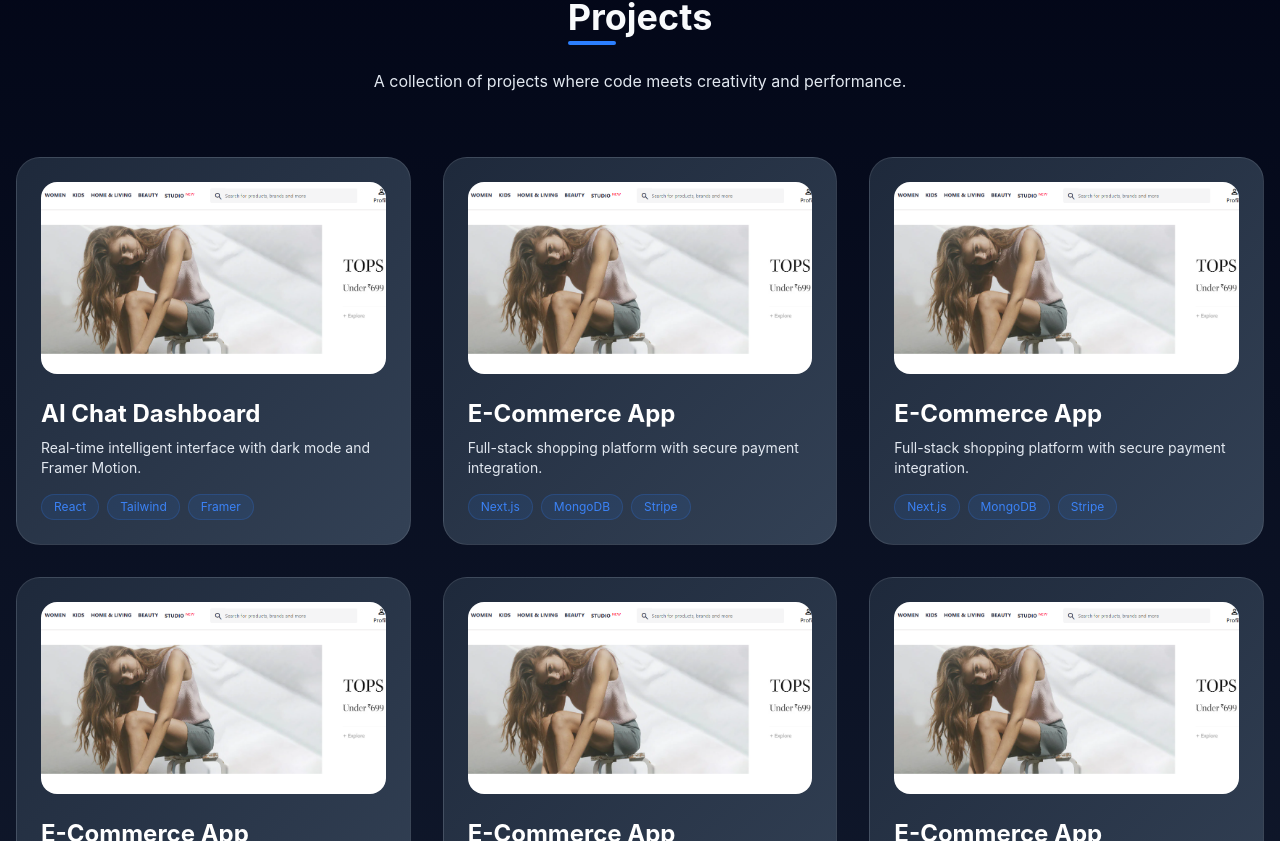
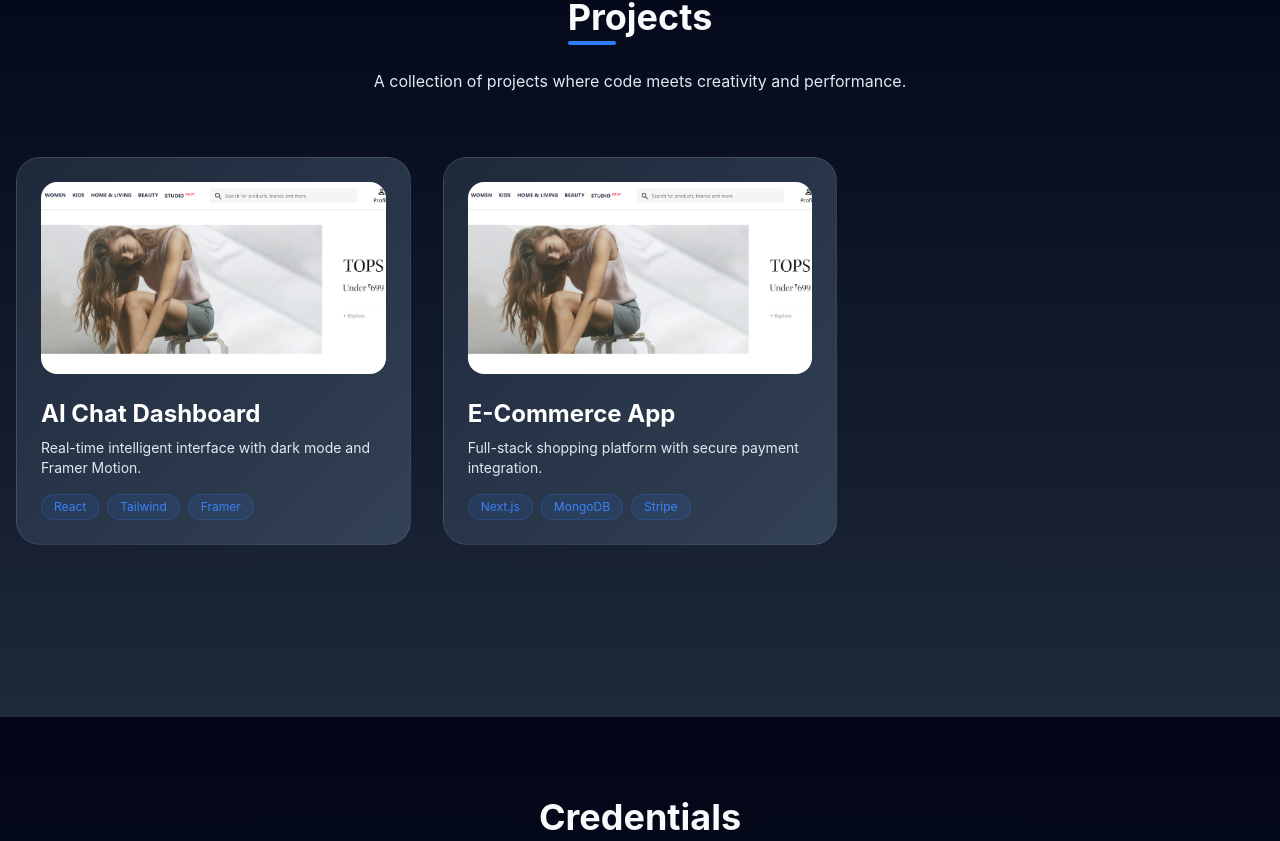
Before and after one commit to adal-naeem/Portfolio, a React (Vite) app: page / in a window 1280 px wide. Shown: the part 1959-2800 px from the top of the page. Built offline with nearby package versions, Linux system fonts and the light colour scheme.

Commit message:
projects decreased

```diff
--- a/src/components/Projects.jsx
+++ b/src/components/Projects.jsx
@@ -21,86 +21,7 @@ const Projects = () => {
             liveLink: "#",
             codeLink: "#"
         },
-        {
-            title: "E-Commerce App",
-            desc: "Full-stack shopping platform with secure payment integration.",
-            image: dd, // Dusri image use karein yahan
-            tech: ["Next.js", "MongoDB", "Stripe"],
-            liveLink: "#",
-            codeLink: "#"
-        },
-        {
-            title: "E-Commerce App",
-            desc: "Full-stack shopping platform with secure payment integration.",
-            image: dd, // Dusri image use karein yahan
-            tech: ["Next.js", "MongoDB", "Stripe"],
-            liveLink: "#",
-            codeLink: "#"
-        },
-        {
-            title: "E-Commerce App",
-            desc: "Full-stack shopping platform with secure payment integration.",
-            image: dd, // Dusri image use karein yahan
-            tech: ["Next.js", "MongoDB", "Stripe"],
-            liveLink: "#",
-            codeLink: "#"
-        },
-        {
-            title: "E-Commerce App",
-            desc: "Full-stack shopping platform with secure payment integration.",
-            image: dd, // Dusri image use karein yahan
-            tech: ["Next.js", "MongoDB", "Stripe"],
-            liveLink: "#",
-            codeLink: "#"
-        },
-        {
-            title: "E-Commerce App",
-            desc: "Full-stack shopping platform with secure payment integration.",
-            image: dd, // Dusri image use karein yahan
-            tech: ["Next.js", "MongoDB", "Stripe"],
-            liveLink: "#",
-            codeLink: "#"
-        },
-        {
-            title: "E-Commerce App",
-            desc: "Full-stack shopping platform with secure payment integration.",
-            image: dd, // Dusri image use karein yahan
-            tech: ["Next.js", "MongoDB", "Stripe"],
-            liveLink: "#",
-            codeLink: "#"
-        },
-        {
-            title: "E-Commerce App",
-            desc: "Full-stack shopping platform with secure payment integration.",
-            image: dd, // Dusri image use karein yahan
-            tech: ["Next.js", "MongoDB", "Stripe"],
-            liveLink: "#",
-            codeLink: "#"
-        },
-        {
-            title: "E-Commerce App",
-            desc: "Full-stack shopping platform with secure payment integration.",
-            image: dd, // Dusri image use karein yahan
-            tech: ["Next.js", "MongoDB", "Stripe"],
-            liveLink: "#",
-            codeLink: "#"
-        },
-        {
-            title: "E-Commerce App",
-            desc: "Full-stack shopping platform with secure payment integration.",
-            image: dd, // Dusri image use karein yahan
-            tech: ["Next.js", "MongoDB", "Stripe"],
-            liveLink: "#",
-            codeLink: "#"
-        },
-        {
-            title: "E-Commerce App",
-            desc: "Full-stack shopping platform with secure payment integration.",
-            image: dd, // Dusri image use karein yahan
-            tech: ["Next.js", "MongoDB", "Stripe"],
-            liveLink: "#",
-            codeLink: "#"
-        }
+
     ];
 
     return (
```
Also changed, not shown: classes.txt.
